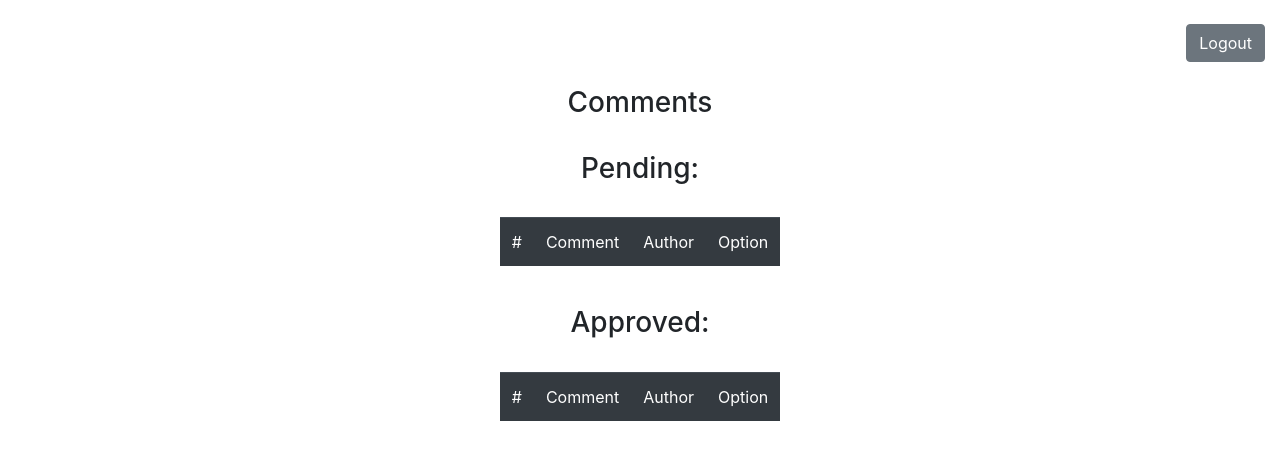
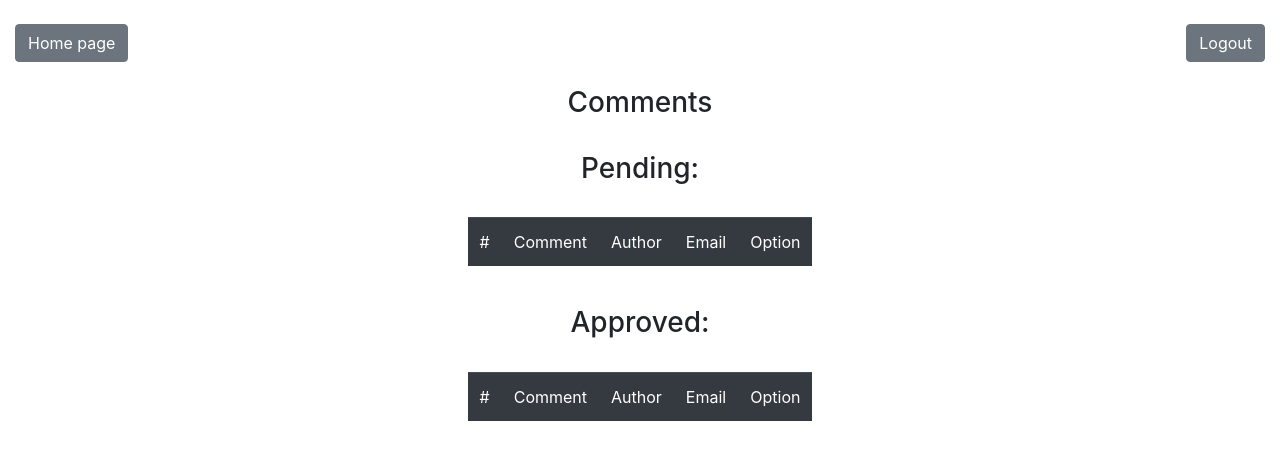
Before and after one commit to ig0rN/citrus, a PHP site: template app/views/admin/comments.view.php in a window 1280 px wide. Shown: the top 460 px of the page. Run offline with PHP 8.4, Linux system fonts and the light colour scheme; the template is opened without the code that fills it, so the values that code supplies are empty.

Commit message:
Adopt views

```diff
--- a/app/views/admin/comments.view.php
+++ b/app/views/admin/comments.view.php
@@ -1,7 +1,12 @@
 <?php view("layouts/header") ?>
 
-    <div class="container-fluid text-right">
-        <a href="/admin/logout" class="btn btn-secondary">Logout</a>
+    <div class="container-fluid clearfix">
+        <div class="float-left">
+            <a href="/admin/home" class="btn btn-secondary">Home page</a>
+        </div>
+        <div class="float-right">
+            <a href="/admin/logout" class="btn btn-secondary">Logout</a>
+        </div>
     </div>
 
     <div class="container">
@@ -25,6 +30,7 @@
                         <td scope="col">#</td>
                         <td scope="col">Comment</td>
                         <td scope="col">Author</td>
+                        <td scope="col">Email</td>
                         <td scope="col">Option</td>
                     </tr>
                     </thead>
@@ -35,6 +41,7 @@
                             <td scope="row"><?= $counter_p ?></td>
                             <td><?= $comment->content ?></td>
                             <td><?= $comment->name ?></td>
+                            <td><?= $comment->email ?></td>
                             <td>
                                 <form action="/admin/comment/approve" method="post" class="d-inline">
                                     <input name="id" type="hidden" value="<?= $comment->id ?>">
@@ -67,6 +74,7 @@
                         <td scope="col">#</td>
                         <td scope="col">Comment</td>
                         <td scope="col">Author</td>
+                        <td scope="col">Email</td>
                         <td scope="col">Option</td>
                     </tr>
                     </thead>
@@ -77,6 +85,7 @@
                             <td scope="row"><?= $counter_a ?></td>
                             <td><?= $comment->content ?></td>
                             <td><?= $comment->name ?></td>
+                            <td><?= $comment->email ?></td>
                             <td>
                                 <form action="/admin/comment/delete" method="post" class="d-inline">
                                     <input name="id" type="hidden" value="<?= $comment->id ?>">
```
Also changed, not shown: app/views/front/home.view.php (+31 -31 lines).
